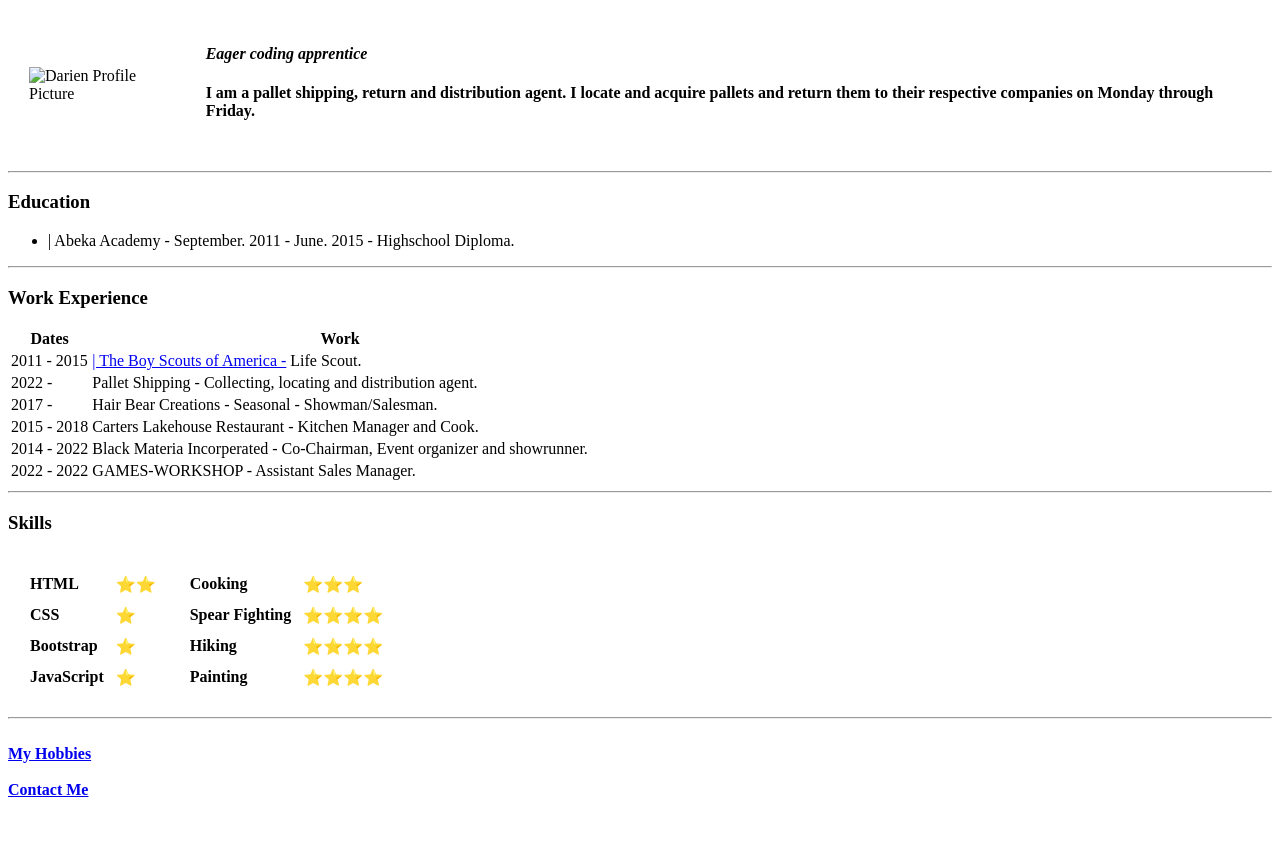
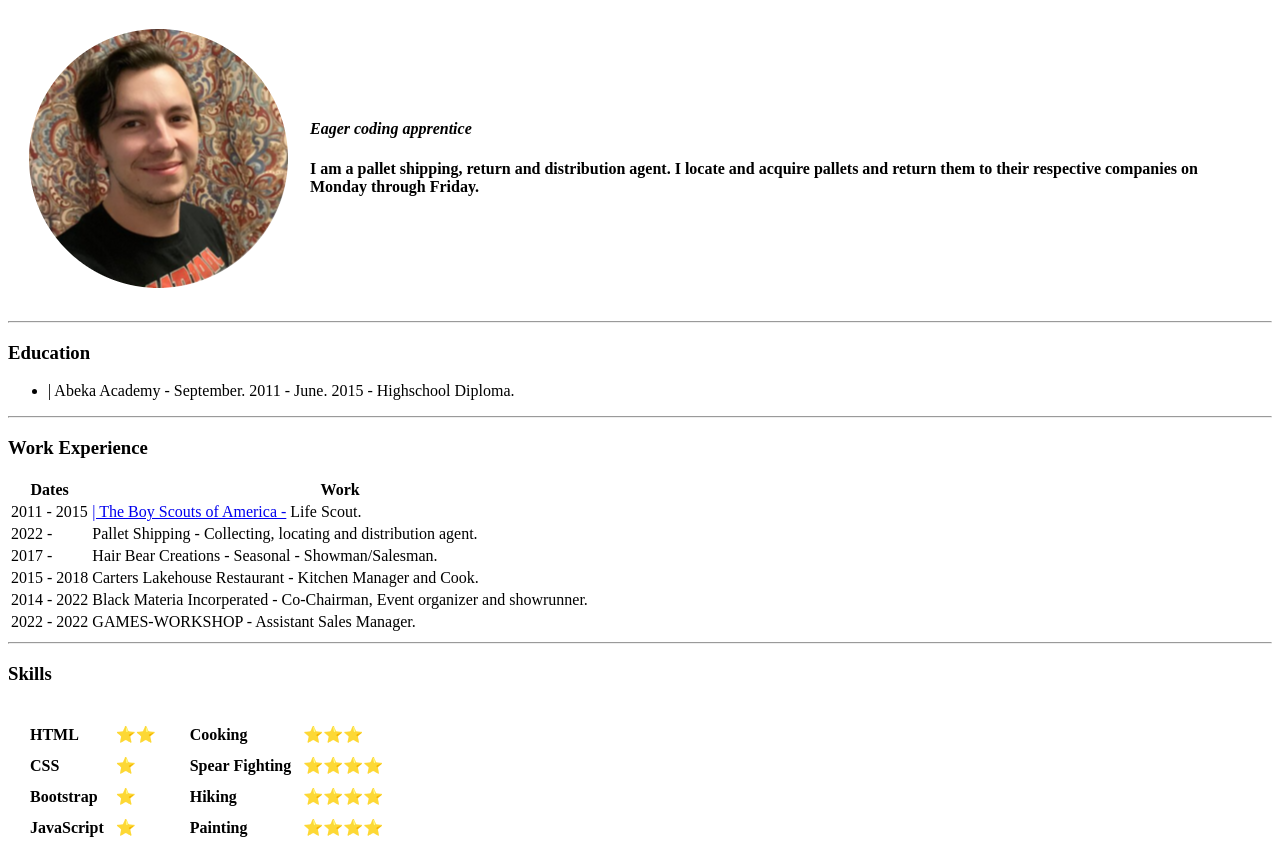
Before and after one commit to ItsActuallyDern/CeeVee, a plain HTML site: page index.html in a window 1280 px wide. Shown: the top 862 px of the page. Before the commit the page ends 807 px from the top, so only its background shows below. Drawn offline with Linux system fonts and the light colour scheme.

Commit message:
Update index.html

```diff
--- a/index.html
+++ b/index.html
@@ -9,7 +9,7 @@
   <body>
     <table cellspacing="20">
       <tr>
-        <td><img src="images/Darien.Personal.Site.Picture-modified2_60-modified" alt="Darien Profile Picture"></td>
+        <td><img src="images/Darien.Personal.Site.Picture-modified2_60-modified.png" alt="Darien Profile Picture"></td>
         <td><p><strong><em>Eager coding apprentice</em></strong></p>
           <h4><p><strong> I am a pallet shipping, return and distribution agent. I locate and acquire pallets and return them to their respective companies on Monday through Friday.
             </strong></p></h4></td>
```
